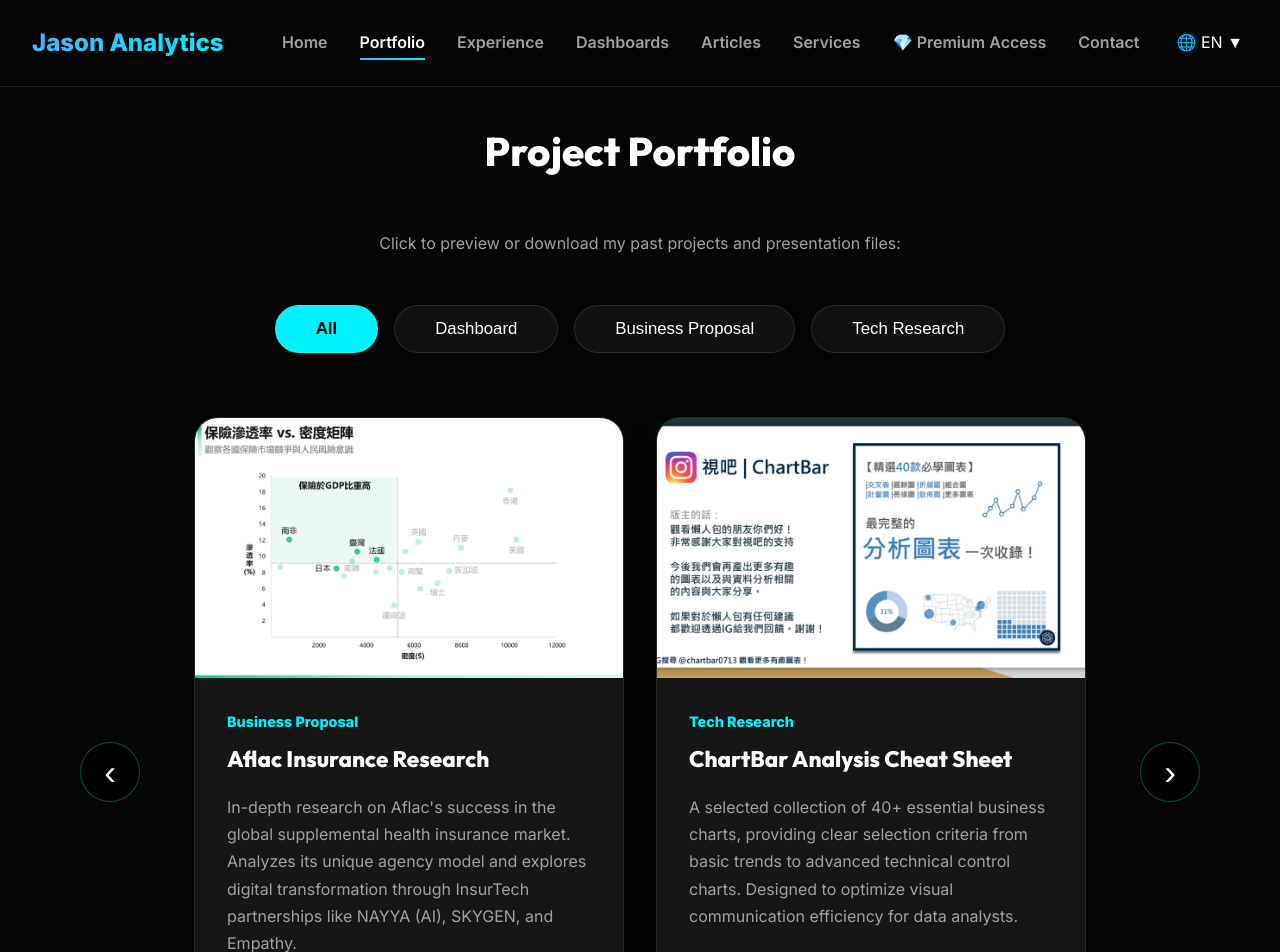
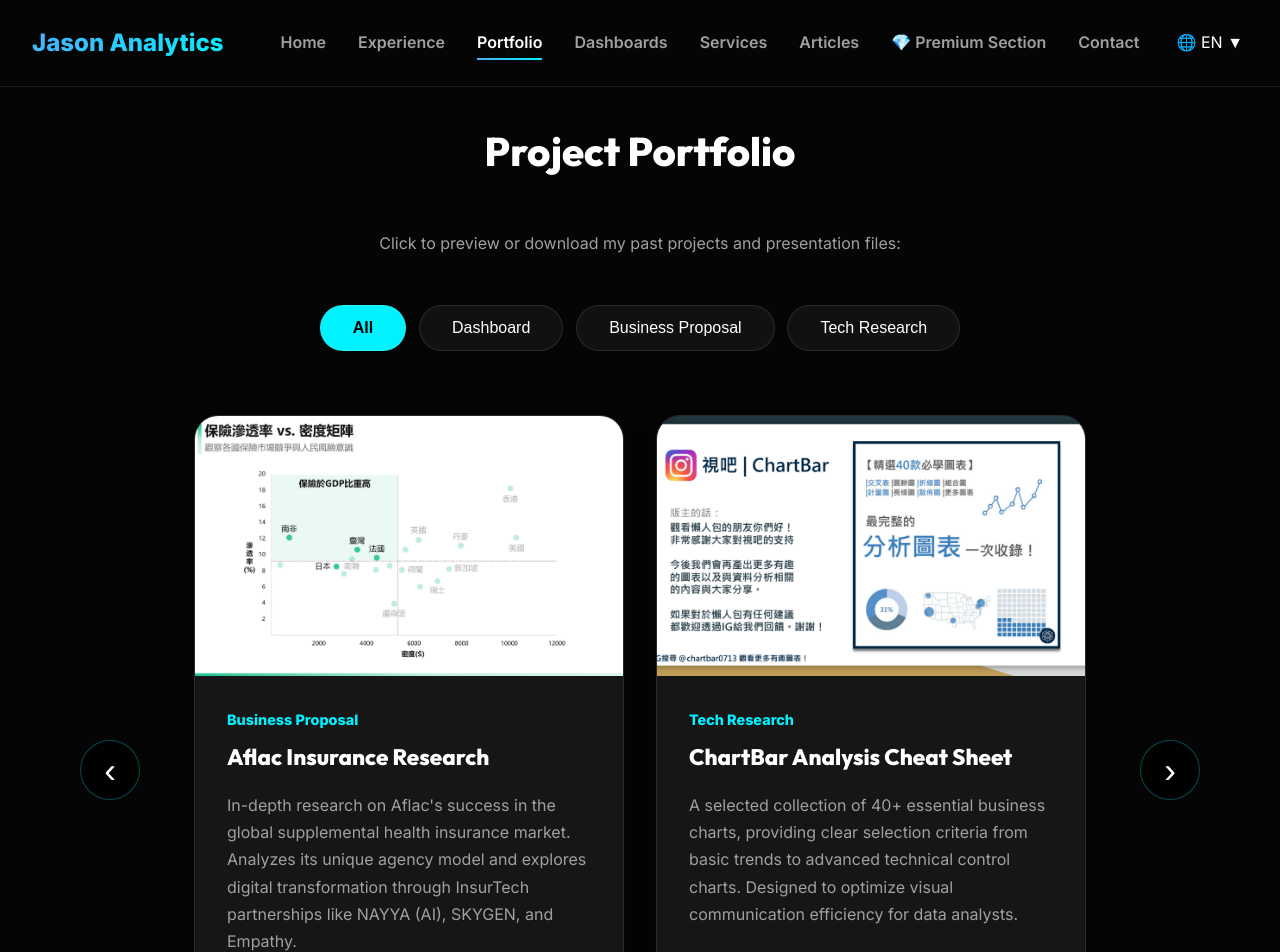
Before and after one commit to ds-jason-tsai/jason-by-tsai-portfolio, a Next.js app: page /en/portfolio in a window 1280 px wide. Shown: the top 952 px of the page. Built offline with nearby package versions, Linux system fonts and the light colour scheme.

Commit message:
feat: reordered navbar, shortened labels, and optimized mobile full-width/height for portfolio and dashboards

```diff
--- a/app/[lang]/components/MobileNav.tsx
+++ b/app/[lang]/components/MobileNav.tsx
@@ -30,12 +30,12 @@
 
   const navLinks = [
     { href: `/${lang}`, label: dict.nav.home },
+    { href: `/${lang}/experience`, label: dict.nav.experience },
     { href: `/${lang}/portfolio`, label: dict.nav.portfolio },
-    { href: `/${lang}/experience`, label: lang === 'zh' ? '完整經歷' : dict.nav.experience },
-    { href: `/${lang}/dashboards`, label: lang === 'zh' ? '儀表板專區' : (dict.nav.dashboards || 'Dashboards') },
+    { href: `/${lang}/dashboards`, label: dict.nav.dashboards || 'Dashboards' },
+    { href: `/${lang}/services`, label: dict.nav.services },
     { href: `/${lang}/articles`, label: dict.nav.articles },
-    { href: `/${lang}/services`, label: dict.nav.services },
-    { href: `/${lang}/reports`, label: lang === 'zh' ? '💎 付費專區' : lang === 'ja' ? '💎 プレミアム' : '💎 Premium Access' },
+    { href: `/${lang}/reports`, label: dict.nav.reports || 'Premium Access' },
     { href: `/${lang}/contact`, label: dict.nav.contact },
   ];
 
--- a/app/[lang]/layout.tsx
+++ b/app/[lang]/layout.tsx
@@ -91,12 +91,12 @@
           <div className="desktop-only">
             <div className="nav-links" style={{ display: 'flex', alignItems: 'center', position: 'relative' }}>
               <NavLink lang={lang} href={`/${lang}`}>{dict.nav.home}</NavLink>
+              <NavLink lang={lang} href={`/${lang}/experience`}>{dict.nav.experience}</NavLink>
               <NavLink lang={lang} href={`/${lang}/portfolio`}>{dict.nav.portfolio}</NavLink>
-              <NavLink lang={lang} href={`/${lang}/experience`}>{lang === 'zh' ? '完整經歷' : dict.nav.experience}</NavLink>
-              <NavLink lang={lang} href={`/${lang}/dashboards`}>{lang === 'zh' ? '儀表板專區' : (dict.nav.dashboards || 'Dashboards')}</NavLink>
+              <NavLink lang={lang} href={`/${lang}/dashboards`}>{dict.nav.dashboards || 'Dashboards'}</NavLink>
+              <NavLink lang={lang} href={`/${lang}/services`}>{dict.nav.services}</NavLink>
               <NavLink lang={lang} href={`/${lang}/articles`}>{dict.nav.articles}</NavLink>
-              <NavLink lang={lang} href={`/${lang}/services`}>{dict.nav.services}</NavLink>
-              <NavLink lang={lang} href={`/${lang}/reports`}>💎 {lang === 'zh' ? '付費專區' : lang === 'ja' ? 'プレミアム' : 'Premium Access'}</NavLink>
+              <NavLink lang={lang} href={`/${lang}/reports`}>{dict.nav.reports || 'Premium Access'}</NavLink>
               <NavLink lang={lang} href={`/${lang}/contact`}>{dict.nav.contact}</NavLink>
 
               {/* Language Switcher */}
--- a/app/dictionaries/zh.json
+++ b/app/dictionaries/zh.json
@@ -6,7 +6,7 @@
     "home": "首頁",
     "services": "服務項目",
     "portfolio": "作品集",
-    "dashboards": "數據儀表板",
+    "dashboards": "儀表板",
     "reports": "💎 付費專區",
     "articles": "文章專區",
     "experience": "經歷",
--- a/components/PortfolioClient.tsx
+++ b/components/PortfolioClient.tsx
@@ -60,18 +60,18 @@
     <div className="portfolio-client-container" style={{ maxWidth: '1400px', margin: '0 auto', display: 'flex', flexDirection: 'column', alignItems: 'center' }}>
 
       {/* Category Tabs */}
-      <div style={{ display: 'flex', justifyContent: 'center', gap: '1rem', marginBottom: '4rem', flexWrap: 'wrap' }}>
+      <div style={{ display: 'flex', justifyContent: 'center', gap: '0.8rem', marginBottom: isMobile ? '2rem' : '4rem', flexWrap: 'wrap' }}>
         {categories.map((cat) => (
           <button
             key={cat}
             onClick={() => handleCategoryClick(cat)}
             style={{
-              padding: '0.8rem 2.5rem',
+              padding: '0.8rem 2rem',
               borderRadius: '50px',
               border: '1px solid rgba(255,255,255,0.1)',
               background: activeCategory === cat ? 'var(--accent-color)' : 'rgba(255,255,255,0.05)',
               color: activeCategory === cat ? '#000' : '#fff',
-              fontSize: '1.05rem',
+              fontSize: '1rem',
               fontWeight: activeCategory === cat ? '800' : '500',
               cursor: 'pointer',
               transition: 'all 0.3s cubic-bezier(0.4, 0, 0.2, 1)'
@@ -83,9 +83,17 @@
         ))}
       </div>
 
-      <div style={{ position: 'relative', width: '100%', maxWidth: '1000px', padding: '0 2rem' }}>
-        {/* Navigation Buttons for Infinite Carousel */}
-        {filteredProjects.length > 1 && (
+      {/* Mobile Navigation Buttons Moved to Top Area */}
+      {isMobile && filteredProjects.length > 1 && (
+        <div style={{ display: 'flex', gap: '1rem', marginBottom: '2.5rem' }}>
+          <button onClick={handlePrev} className="carousel-nav-btn" style={{ position: 'static', transform: 'none', width: '50px', height: '50px' }}>‹</button>
+          <button onClick={handleNext} className="carousel-nav-btn" style={{ position: 'static', transform: 'none', width: '50px', height: '50px' }}>›</button>
+        </div>
+      )}
+
+      <div style={{ position: 'relative', width: '100%', maxWidth: '1000px', padding: isMobile ? '0' : '0 2rem' }}>
+        {/* Desktop Navigation Buttons */}
+        {!isMobile && filteredProjects.length > 1 && (
           <>
             <button onClick={handlePrev} className="carousel-nav-btn prev" aria-label="Previous">‹</button>
             <button onClick={handleNext} className="carousel-nav-btn next" aria-label="Next">›</button>
@@ -223,29 +231,28 @@
         @media (max-width: 1024px) {
           .carousel-nav-btn {
             display: flex !important;
-            width: 45px !important;
-            height: 45px !important;
-            font-size: 1.5rem !important;
-            top: 30% !important;
-            background: rgba(0, 0, 0, 0.8) !important;
+            background: rgba(255, 255, 255, 0.1) !important;
+            border: 1px solid rgba(255, 255, 255, 0.2) !important;
+            color: #fff !important;
           }
-          .carousel-nav-btn.prev { left: -10px !important; }
-          .carousel-nav-btn.next { right: -10px !important; }
 
           .portfolio-image-wrapper { height: 180px !important; }
           .portfolio-carousel-wrapper {
             flex-direction: column !important;
             align-items: center !important;
             gap: 1rem !important;
-            padding: 0 0.5rem;
+            padding: 0;
             min-height: auto !important;
           }
           .carousel-card {
+            width: 98% !important;
             max-width: 100% !important;
-            margin-bottom: 1rem;
+            margin-bottom: 0.5rem;
             padding: 0 !important;
+            border-radius: 16px !important;
           }
           .service-title { font-size: 1.2rem !important; }
+          .category-btn { padding: 0.6rem 1.5rem !important; font-size: 0.9rem !important; }
         }
         @keyframes pulse {
           0% { transform: scale(1); box-shadow: 0 0 0 0 rgba(0, 242, 254, 0.4); }
```
Also changed, not shown: app/[lang]/dashboards/page.tsx (+8 -5 lines).
